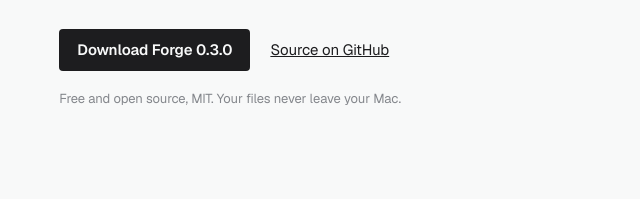
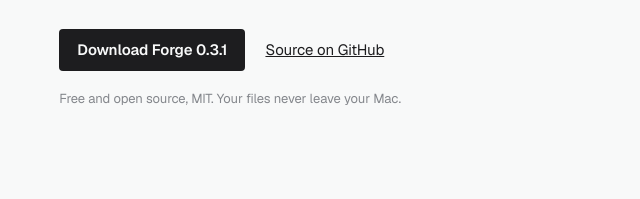
Before and after one commit to thousandflowers/Forge, a plain HTML site: page index.html in a window 1280 px wide. Shown: the part 7741-7940 px from the top of the page, 331-971 px from the left. Drawn offline with Linux system fonts and the light colour scheme.

Commit message:
site: Download Forge 0.3.1

```diff
--- a/index.html
+++ b/index.html
@@ -360,7 +360,7 @@ footer a { color: var(--mute); }
       <li><b>macOS 13 and 14:</b> right-click the app and choose <b>Open</b>.</li>
     </ol>
     <div class="actions">
-      <a class="btn get" href="https://thousand-flowers.itch.io/forge/purchase" target="_blank" rel="noopener">Download Forge 0.3.0</a>
+      <a class="btn get" href="https://thousand-flowers.itch.io/forge/purchase" target="_blank" rel="noopener">Download Forge 0.3.1</a>
       <a href="https://github.com/thousandflowers/Forge">Source on GitHub</a>
     </div>
     <p class="facts">Free and open source, MIT. Your files never leave your Mac.</p>
```
